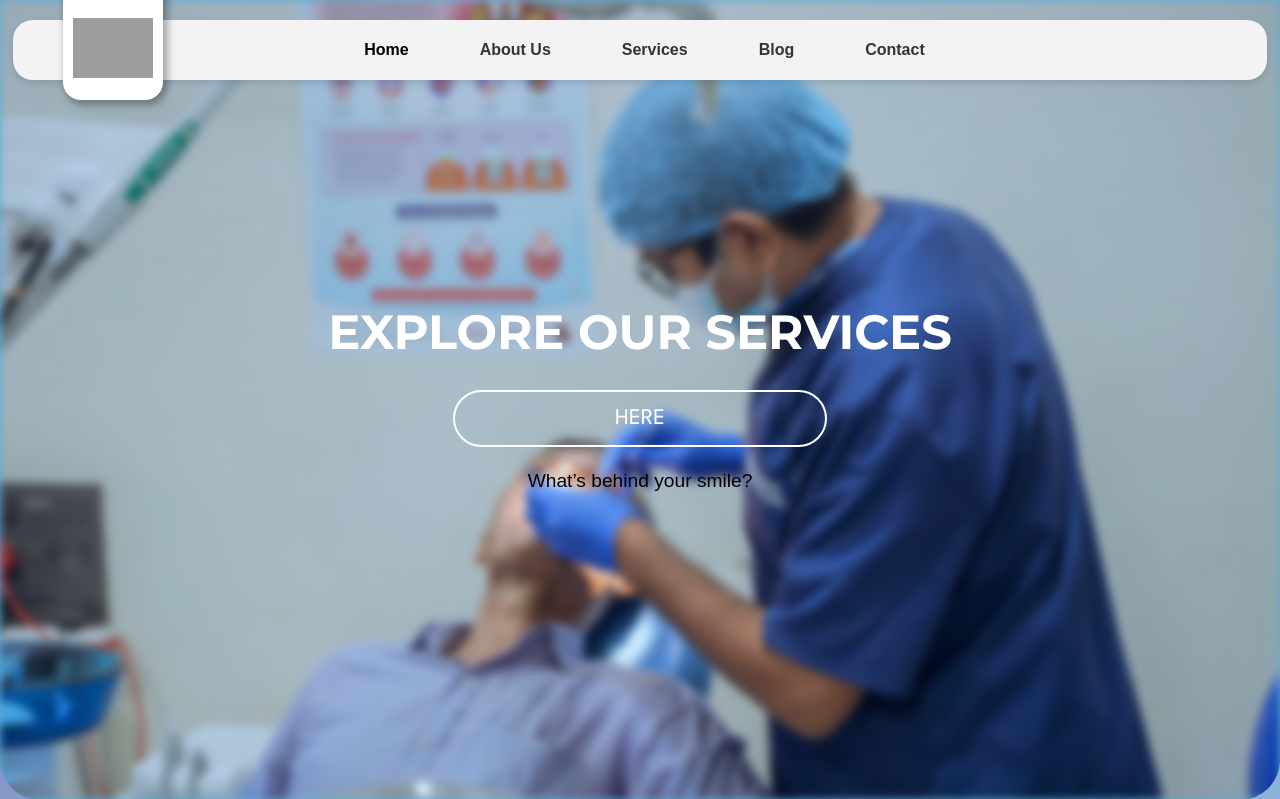
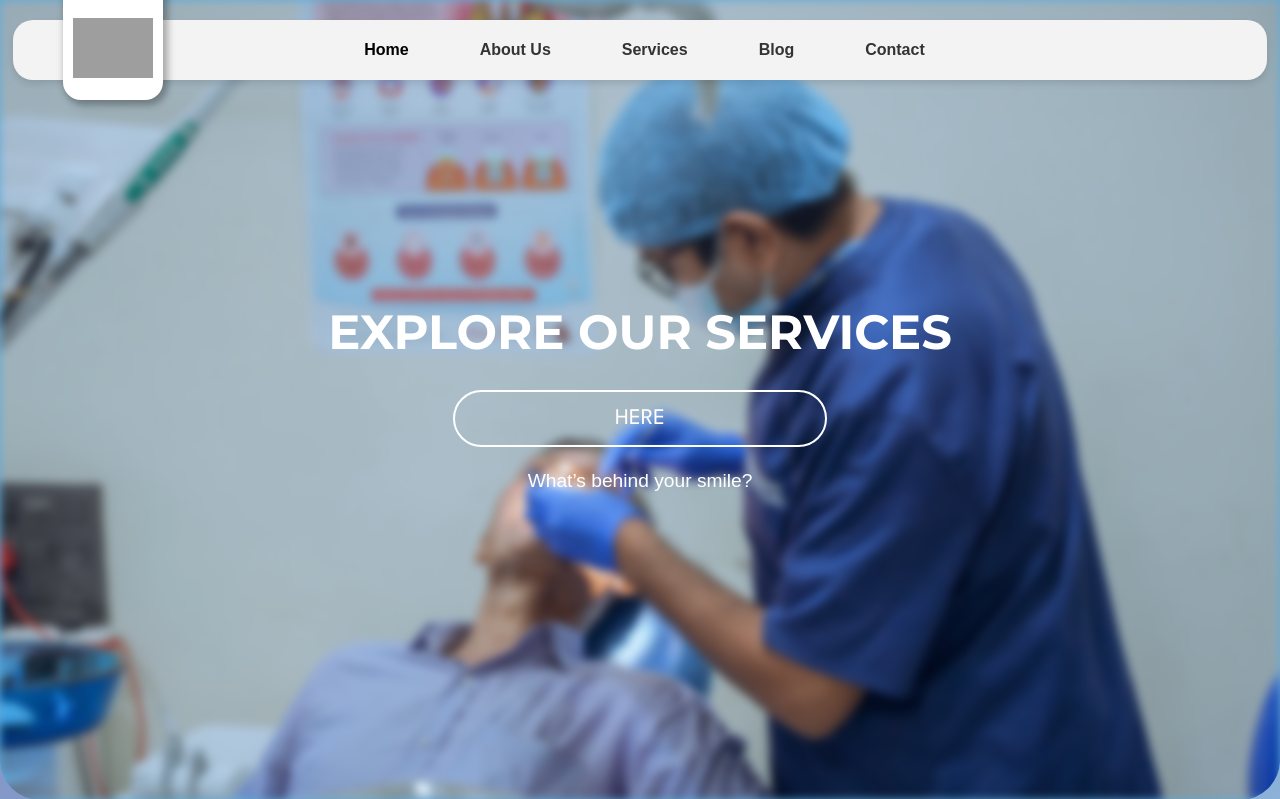
Before and after one commit to sahil1330/dentalcare, a PHP site: page /services in a window 1280 px wide. Shown: the top 799 px of the page. Run offline with PHP 8.4, Linux system fonts and the light colour scheme; data comes from the database, SQL or seed files in the repository; some web fonts are replaced; grey boxes are pictures that could not be loaded.

Commit message:
Refactor contact banner colors and links in services.css

```diff
--- a/styles/services.css
+++ b/styles/services.css
@@ -61,13 +61,13 @@ body {
 }
 
 .header-content .cta {
-  color: rgb(0, 0, 0);
+  color: rgb(255, 255, 255);
   font-size: 1.2rem;
   margin-top: 20px;
 }
 
 .header-content .cta a {
-  color: rgb(0, 0, 0);
+  color: rgb(255, 255, 255);
   text-decoration: none;
   font-family: var(--main-font);
 }
```
